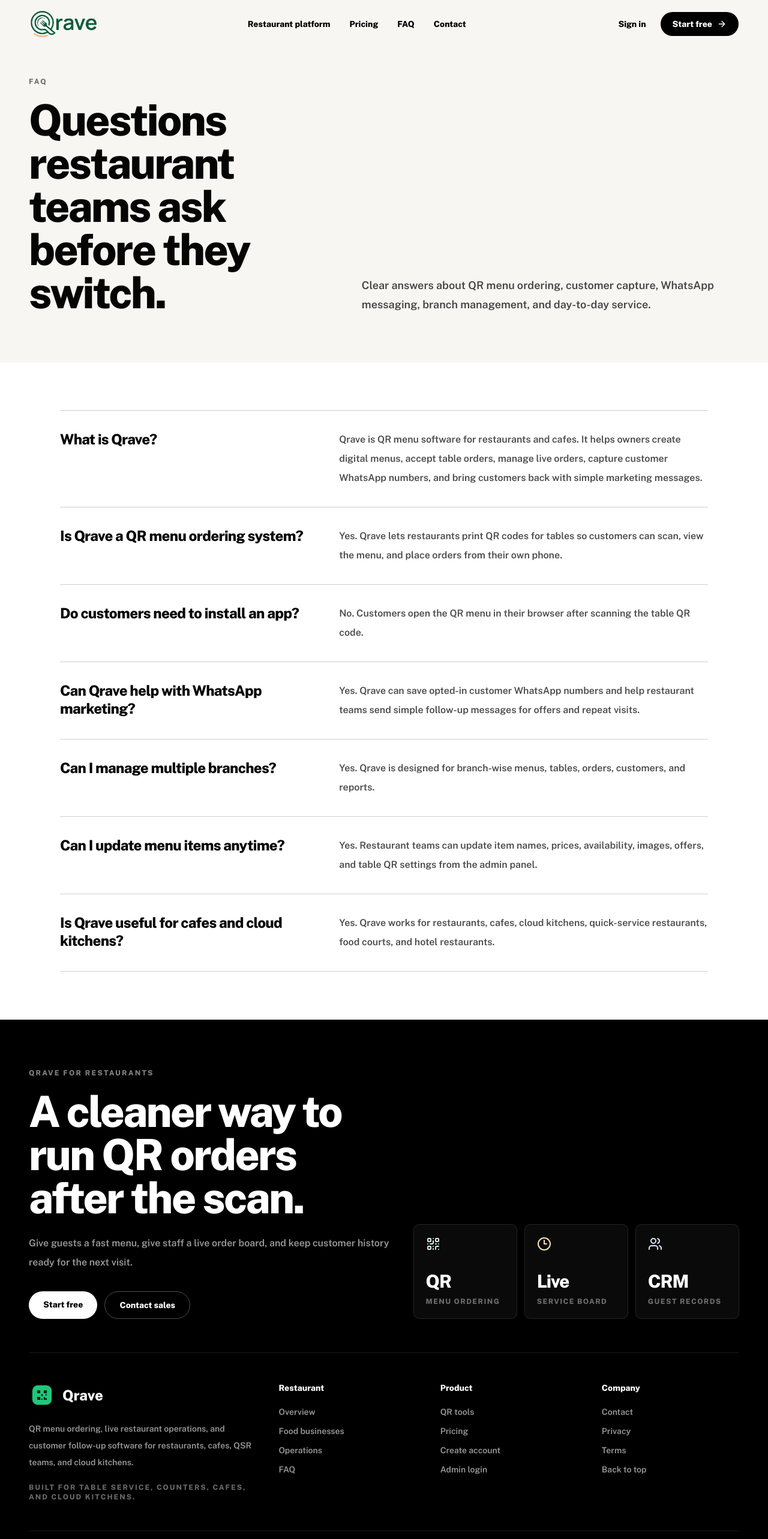
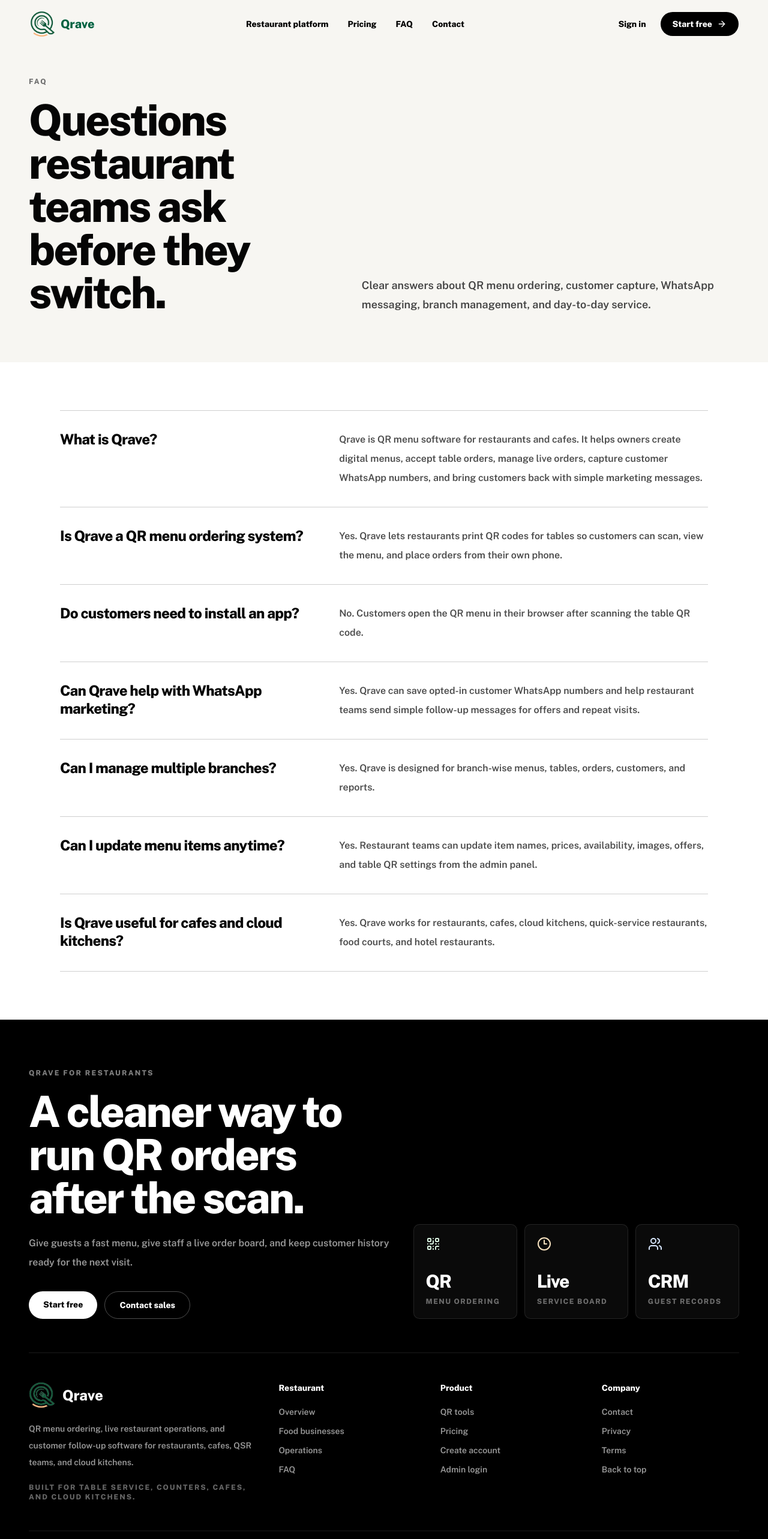
Before and after one commit to jatincodes-lab/Qrave, a Next.js app in the folder src/frontend/: page /faq in a window 1280 px wide. Shown: the top 2566 px of the page at 60% size. Built offline with nearby package versions, Linux system fonts and the light colour scheme.

Commit message:
Use Qrave icon mark for branding

```diff
--- a/src/frontend/app/layout.tsx
+++ b/src/frontend/app/layout.tsx
@@ -15,6 +15,11 @@ export const metadata: Metadata = {
   authors: [{ name: "Qrave" }],
   creator: "Qrave",
   publisher: "Qrave",
+  icons: {
+    icon: [{ url: "/brand/qrave-icon-mark-transparent.png", type: "image/png" }],
+    shortcut: "/brand/qrave-icon-mark-transparent.png",
+    apple: "/brand/qrave-icon-mark.png"
+  },
   robots: {
     index: true,
     follow: true
--- a/src/frontend/app/marketing-header.tsx
+++ b/src/frontend/app/marketing-header.tsx
@@ -56,10 +56,11 @@ export function MarketingHeader() {
       >
         <Link href="/" className="flex items-center gap-2 rounded-full pr-3" aria-label="Qrave home" onClick={() => setMenuOpen(false)}>
           <img
-            src="/brand/qrave-wordmark-transparent.png"
-            alt="Qrave"
-            className={compact ? "h-10 w-auto object-contain" : "h-12 w-auto object-contain"}
+            src="/brand/qrave-icon-mark-transparent.png"
+            alt=""
+            className={compact ? "h-10 w-10 object-contain" : "h-11 w-11 object-contain"}
           />
+          <span className={compact ? "text-lg font-extrabold text-[#006241]" : "text-xl font-extrabold text-[#006241]"}>Qrave</span>
         </Link>
         <div className={compact ? "hidden items-center gap-5 text-sm font-extrabold text-black lg:flex" : "hidden items-center gap-8 text-sm font-extrabold text-black lg:flex"}>
           {navLinks.map(([label, href]) => (
--- a/src/frontend/app/marketing.tsx
+++ b/src/frontend/app/marketing.tsx
@@ -197,22 +197,12 @@ function FooterColumn({ links, title }: { links: Array<[string, string]>; title:
 }
 
 export function QraveMark({ className = "h-11 w-11 shrink-0", compact = false }: { className?: string; compact?: boolean }) {
-  if (compact) {
-    return (
-      <svg className={className} viewBox="0 0 120 120" role="img" aria-label="Qrave logo mark" fill="none" xmlns="http://www.w3.org/2000/svg">
-        <rect x="16" y="16" width="88" height="88" rx="24" fill="#20c77a" />
-        <path d="M38 38h14v14H38V38Zm30 0h14v14H68V38ZM38 68h14v14H38V68Zm30 0h6v6h8v8H68V68Z" fill="#06281c" />
-        <path d="M56 56h8v8h-8v-8Zm20 0h6v6h-6v-6ZM56 76h6v6h-6v-6Z" fill="#06281c" />
-      </svg>
-    );
-  }
-
   return (
-    <svg className={className} viewBox="0 0 120 120" role="img" aria-label="Qrave logo mark" fill="none" xmlns="http://www.w3.org/2000/svg">
-      <rect x="12" y="12" width="96" height="96" rx="28" fill="#075335" />
-      <path d="M34 34h18v18H34V34Zm34 0h18v18H68V34ZM34 68h18v18H34V68Zm34 0h8v8h10v10H68V68Z" fill="#ffffff" />
-      <path d="M56 56h10v10H56V56Zm22 0h8v8h-8v-8ZM56 78h8v8h-8v-8Z" fill="#88e2ad" />
-    </svg>
+    <img
+      src={compact ? "/brand/qrave-icon-mark-transparent.png" : "/brand/qrave-icon-mark-transparent.png"}
+      alt="Qrave logo mark"
+      className={className}
+    />
   );
 }
 
```
Also changed, not shown: src/frontend/app/icon.png (added), src/frontend/app/icon.svg (deleted).
